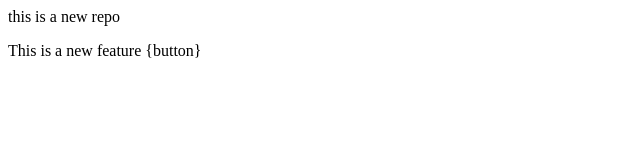
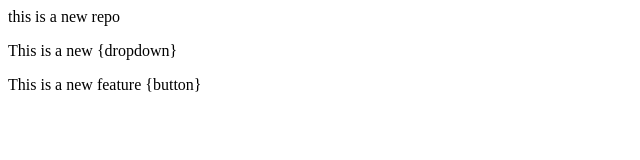
Before and after one commit to isha-kirti07/LocalRepo, a plain HTML site: page index.html in a window 1280 px wide. Shown: the whole page, without its empty margins (0-640 px from the left). Drawn offline with Linux system fonts and the light colour scheme.

Commit message:
added dropdown

```diff
--- a/index.html
+++ b/index.html
@@ -1,2 +1,3 @@
 <p> this is a new repo</p>
+<p> This is a new {dropdown}</p>
 <p> This is a new feature {button} </p>
```
